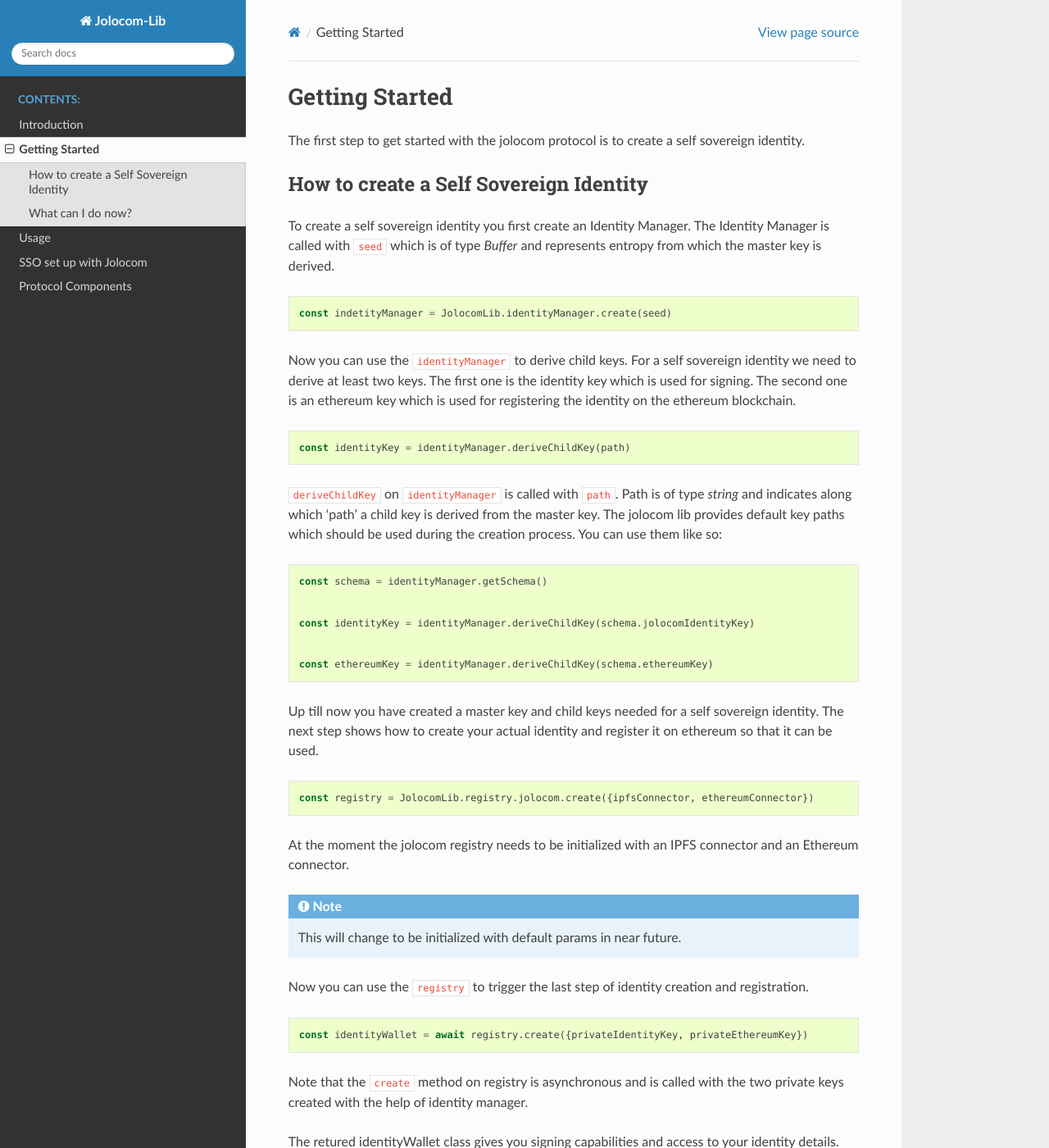
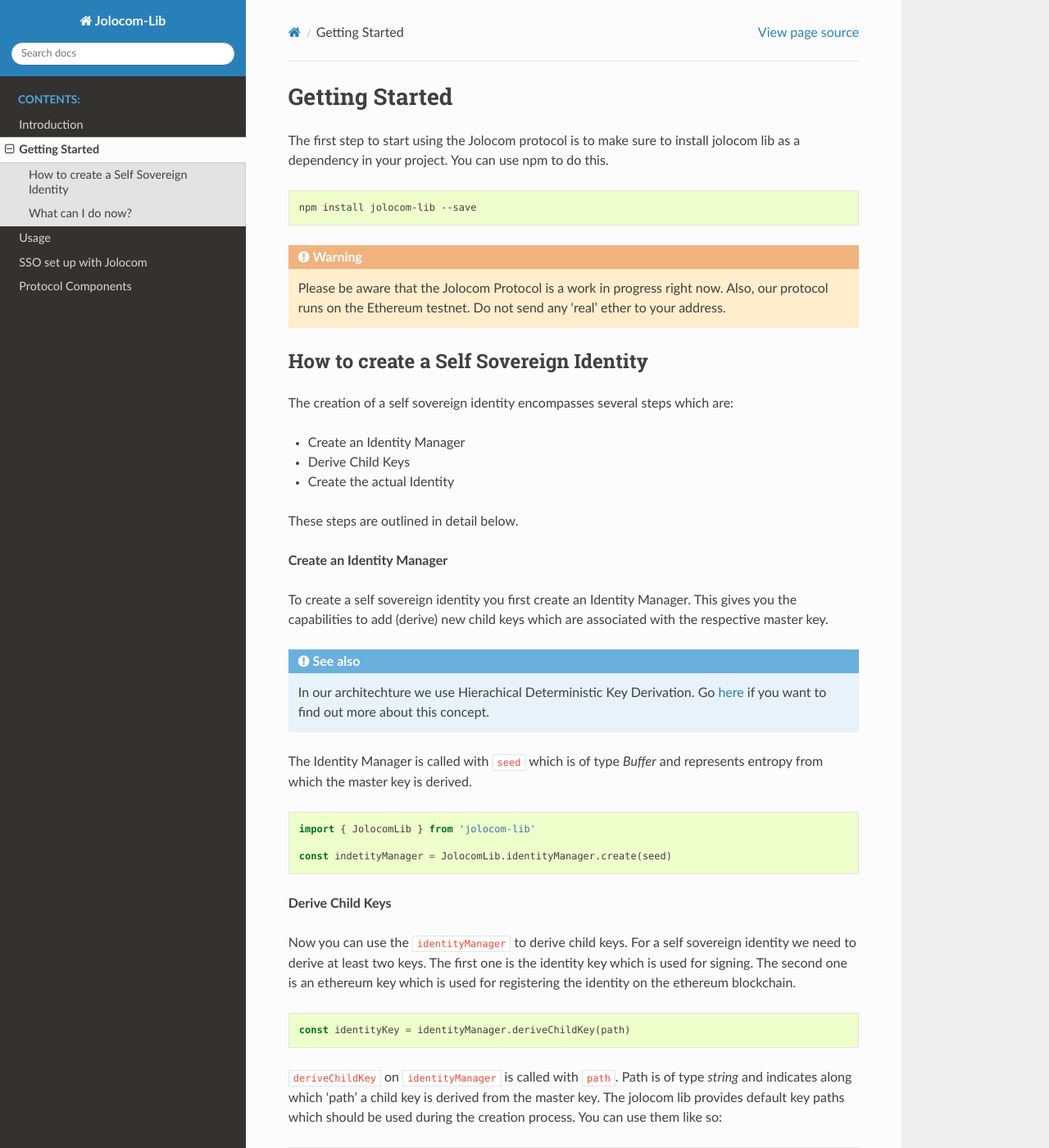
Before and after one commit to jolocom/jolocom-lib, a Sphinx documentation site: the page built from docs/gettingStarted.rst, in a window 1280 px wide and 1400 px high. Shown: the whole window at 82% size. Built offline with Sphinx 7.4.7 and the Read the Docs theme 2.0.0, drawn with Linux system fonts in a browser that asks for light colours; some of the changed text lies outside the part shown.

Commit message:
small adjustments to getting started section

```diff
--- a/docs/gettingStarted.rst
+++ b/docs/gettingStarted.rst
@@ -2,18 +2,51 @@
 Getting Started
 ===============
 
-The first step to get started with the jolocom protocol is to create a self sovereign identity.
+The first step to start using the Jolocom protocol is to make sure to install jolocom lib as a dependency in your project.
+You can use npm to do this.
+
+.. code-block:: terminal
+
+  npm install jolocom-lib --save
+
+
+.. warning:: Please be aware that the Jolocom Protocol is a work in progress right now.
+  Also, our protocol runs on the Ethereum testnet. Do not send any 'real' ether to your address.
+
 
 How to create a Self Sovereign Identity
 =======================================
 
-To create a self sovereign identity you first create an Identity Manager.
+The creation of a self sovereign identity encompasses several steps which are:
+
+* Create an Identity Manager
+* Derive Child Keys
+* Create the actual Identity
+
+These steps are outlined in detail below.
+
+
+
+**Create an Identity Manager**
+
+To create a self sovereign identity you first create an Identity Manager. This gives you the
+capabilities to add (derive) new child keys which are associated with the respective master key.
+
+.. seealso:: In our architechture we use Hierachical Deterministic Key Derivation.
+   Go `here <https://github.com/bitcoin/bips/blob/master/bip-0032.mediawiki>`_ if you want to find out more about this concept.
+
+
+
 The Identity Manager is called with ``seed`` which is of type *Buffer* and
 represents entropy from which the master key is derived.
 
 .. code-block:: typescript
 
+  import { JolocomLib } from 'jolocom-lib'
+
   const indetityManager = JolocomLib.identityManager.create(seed)
+
+**Derive Child Keys**
 
 Now you can use the ``identityManager`` to derive child keys. For a self sovereign identity
 we need to derive at least two keys. The first one is the identity key which is used for signing.
@@ -41,6 +74,14 @@
 Up till now you have created a master key and child keys needed for a self sovereign identity.
 The next step shows how to create your actual identity and register it on ethereum so that it can be used.
 
+**Create the actual Identity**
+
+The first step is to initialize the registry. The registry takes care of communicating to the
+outside world which in our case means to ethereum and to IPFS. During the identity creation process,
+the registry takes care of creating and assembling the DidDocument, pushing it to IPFS and registering
+the DID on ethereum.
+
+
 .. code-block:: typescript
 
   const registry = JolocomLib.registry.jolocom.create({ipfsConnector, ethereumConnector})
@@ -57,13 +98,16 @@
 
 Note that the ``create`` method on registry is asynchronous and is called with the two private keys created with the help of identity manager.
 
-The retured identityWallet class gives you signing capabilities and access to your identity details.
+The returned identityWallet class gives you signing capabilities and access to your identity details
+like the DidDocument details.
 
+.. seealso:: With the Jolocom Protocol we try to use open standards whenever we can.
+  The DID/DidDocument approach is a W3C open standard. Find out more about it `here <https://w3c-ccg.github.io/did-spec/>`_.
 
 What can I do now?
 ==================
 
-Up to this point you hae successfully created a global self sovereign identity. Now you can use this identity to:
+Up to this point you have successfully created a global self sovereign identity. Now you can use this identity to:
 
 * create a public profile which can be viewed on resolution of your DID
 * create self signed claims about your identity
```
